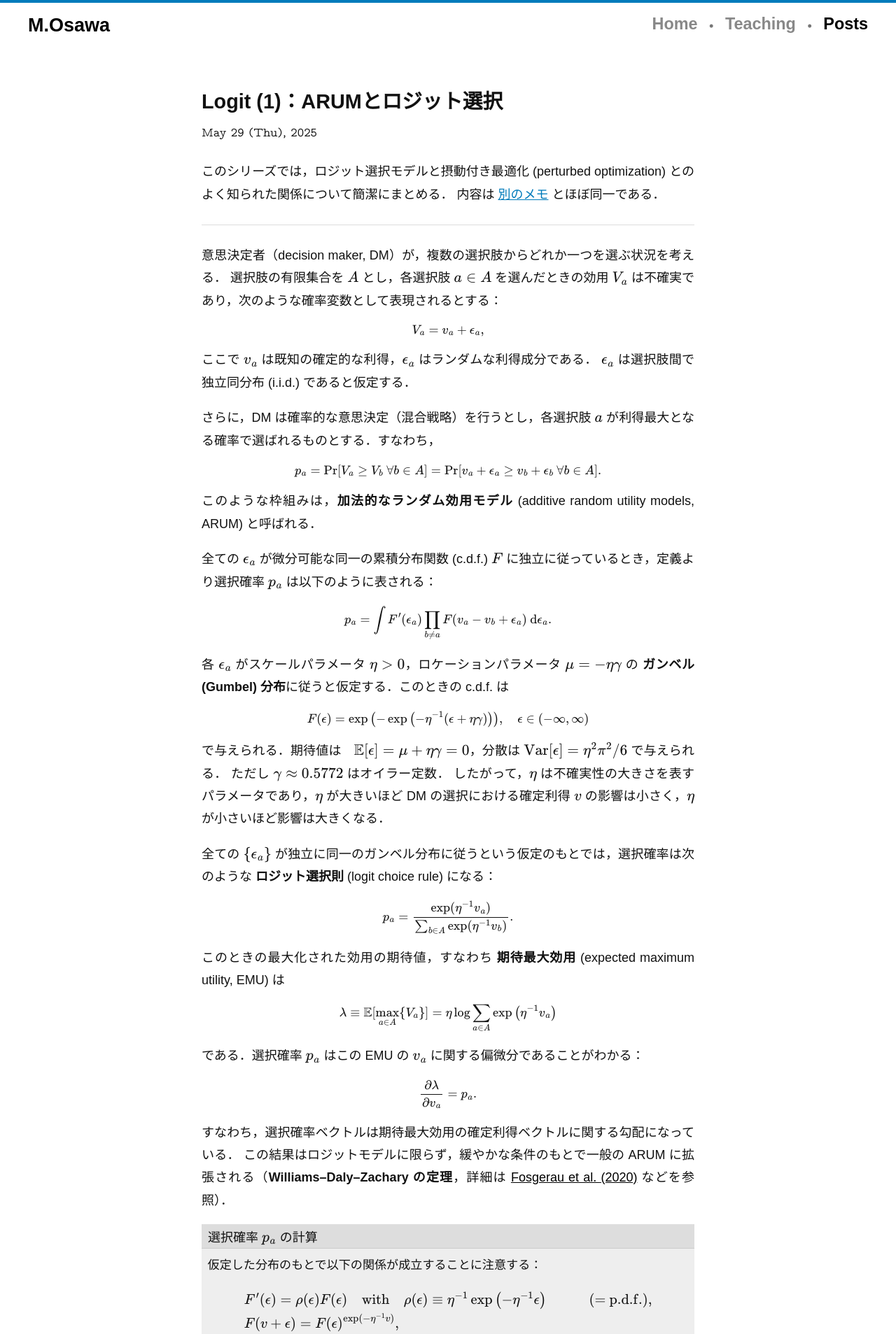
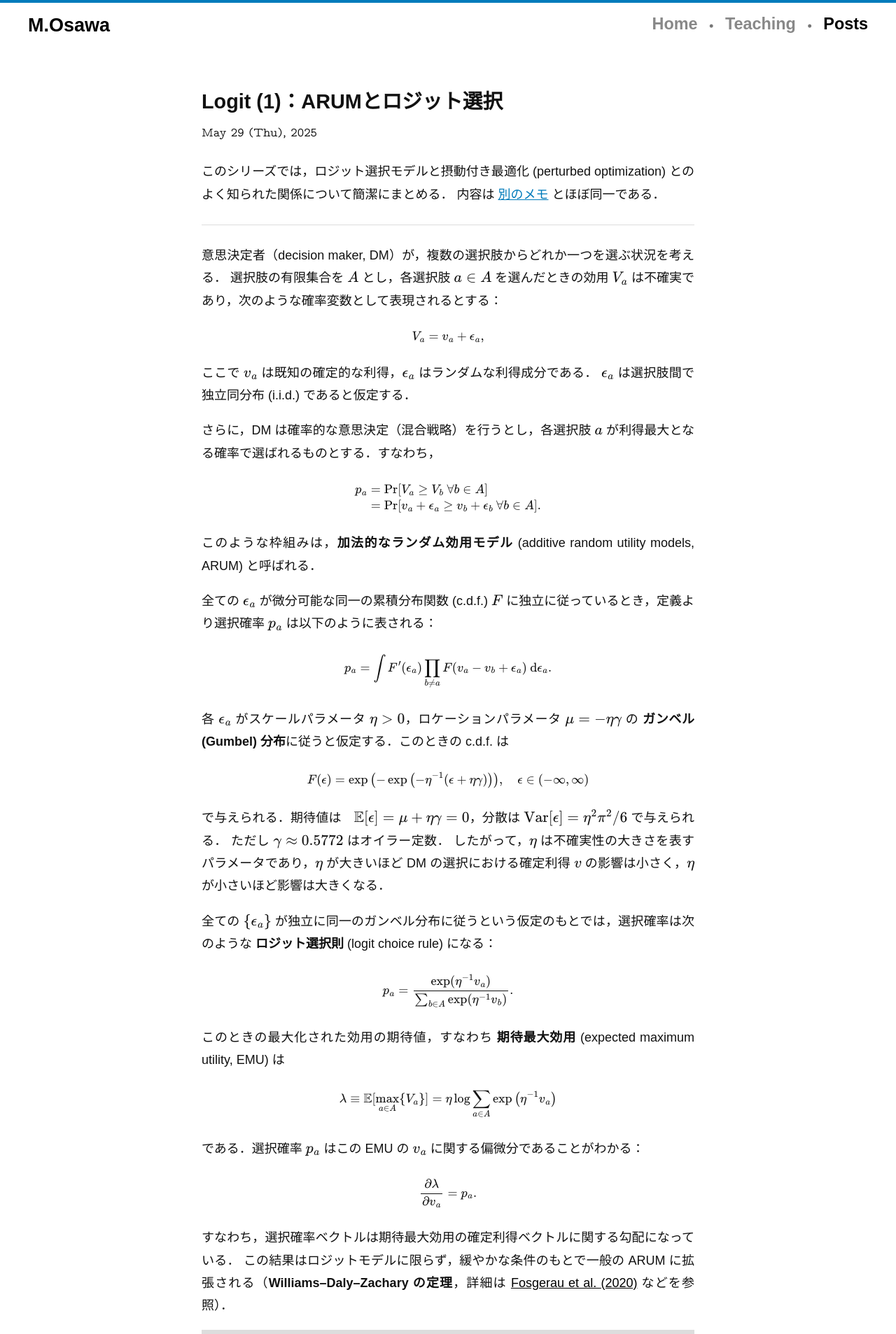
Before and after one commit to mino-osawa/mino-osawa.github.io, a Jekyll site: the page built from _posts/2025-05-29-post.markdown, in a window 1280 px wide. Shown: the top 1907 px of the page at 70% size. Built offline with Jekyll 4.4.1, drawn with Linux system fonts in a browser that asks for light colours; some web fonts are replaced.

Commit message:
fix math for mobile

```diff
--- a/_posts/2025-05-29-post.markdown
+++ b/_posts/2025-05-29-post.markdown
@@ -24,7 +24,11 @@ $\epsilon_a$ は選択肢間で独立同分布 (i.i.d.) であると仮定する
 さらに，DM は確率的な意思決定（混合戦略）を行うとし，各選択肢 $a$ が利得最大となる確率で選ばれるものとする．すなわち，
 
 $$
-p_a = \Pr[V_a \ge V_b\ \forall b \in A] = \Pr[v_a + \epsilon_a \ge v_b + \epsilon_b\ \forall b \in A].
+\begin{aligned}
+p_a
+& = \Pr[V_a \ge V_b\ \forall b \in A] \\
+& = \Pr[v_a + \epsilon_a \ge v_b + \epsilon_b\ \forall b \in A].
+\end{aligned}
 $$
 
 このような枠組みは，**加法的なランダム効用モデル**  (additive random utility models, ARUM) と呼ばれる．
--- a/_sass/_posts.scss
+++ b/_sass/_posts.scss
@@ -38,6 +38,14 @@
         font-size: clamp(0.9rem, calc(0.829rem + 0.36vw), 1rem);
     }
   }
+
+    .math-scroll {
+        overflow-x: auto;
+        overflow-y: hidden;
+        white-space: nowrap;
+        padding: 0.5em 0;
+        -webkit-overflow-scrolling: touch;
+    }
 
   .back-of-envelope {
      background: #eee;
```
Also changed, not shown: _includes/footer.html (+13 -0 lines).
